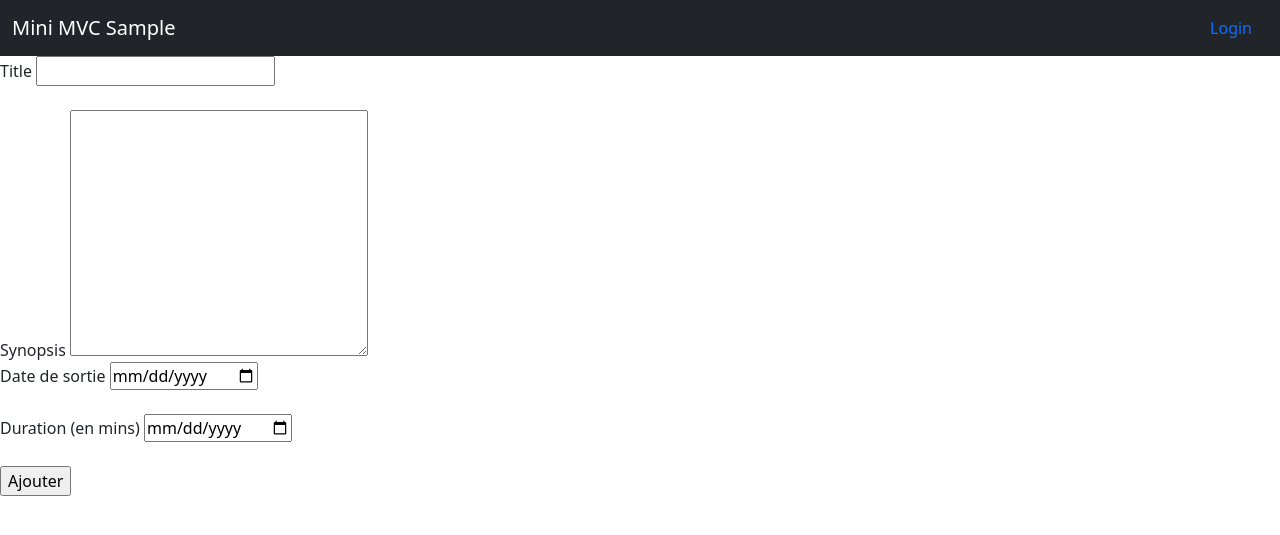
After one commit to valdiev/pirate-of-the-caribbean, a PHP site: template views/liste_films/ajouter_films.php in a window 1280 px wide. The commit adds this page. Shown: the top 535 px of the page. Run offline with PHP 8.4, Linux system fonts and the light colour scheme; the template is opened without the code that fills it, so the values that code supplies are empty.

Commit message:
add film

```diff
--- a/routes/Web.php
+++ b/routes/Web.php
@@ -27,6 +27,7 @@ class Web
 
         $film = new Film();
         Route::Add('/film', [$film, 'liste']);
+        Route::Add('/film/ajouter', [$film, 'ajouter']);
         Route::Add('/film/{id}', [$film, 'film']);
 
 
--- a/views/common/header.php
+++ b/views/common/header.php
@@ -15,7 +15,7 @@
         <ul class="nav nav-pills">
             <?php
             if ($_SESSION) {
-                echo '<li class="nav-item"><a href="./films" class="nav-link">Liste Films</a></li>';
+                echo '<li class="nav-item"><a href="./film" class="nav-link">Liste Films</a></li>';
                 echo '<li class="nav-item"><a href="./logout" class="nav-link">Logout</a></li>';
             }
             else
--- /dev/null
+++ b/views/liste_films/ajouter_films.php
@@ -0,0 +1,11 @@
+<form name="form1" method="post" action="film/ajouter">
+    <label for="titleMovie">Title</label>
+    <input type="text" id="titleMovie" name="titleMovie"><br><br>
+    <label for="synopsis">Synopsis</label>
+    <textarea name="synopsis" id="synopsis" cols="30" rows="10"></textarea><br>
+    <label for="dateSorite">Date de sortie</label>
+    <input type="date" id="dateSorite" name="dateSortie"><br><br>
+    <label for="duration">Duration (en mins)</label>
+    <input type="date" id="duration" name="duration"><br><br>
+    <input name="submit" type="submit" id="submit" value="Ajouter"><br>
+</form>
--- a/views/liste_films/liste_films.php
+++ b/views/liste_films/liste_films.php
@@ -1,11 +1,14 @@
 <?php
 /** @var Film[] $clients */
 foreach ($films as $f) { ?>
+
+    <a href="/ajouter">Ajouter un film</a>
+
 
     <div class="card m-3 p-3">
         <h3><?= $f->generalInfo() ?></h3>
         <p class="small"><?= $f->descriptionInfo() ?></p>
 
-        <a href="/client/<?= $f->getId() ?>">Voir le profil</a>
+        <a href="/film/<?= $f->getId() ?>">Voir le profil</a>
     </div>
 <?php } ?>
--- a/views/single_film/single_film.php
+++ b/views/single_film/single_film.php
@@ -1,3 +1,5 @@
-<div class="container mt-5">
-    <h3>Single film</h3>
+<div class="card m-3 p-3">
+    <h3><?= $leFilm->getTitle() ?></h3>
+    <p><?= $leFilm->getDate() ?></p>
+    <p><?= $leFilm->getSynopsis() ?></p>
 </div>
```
Also changed, not shown: controllers/Film.php (+16 -5 lines).
